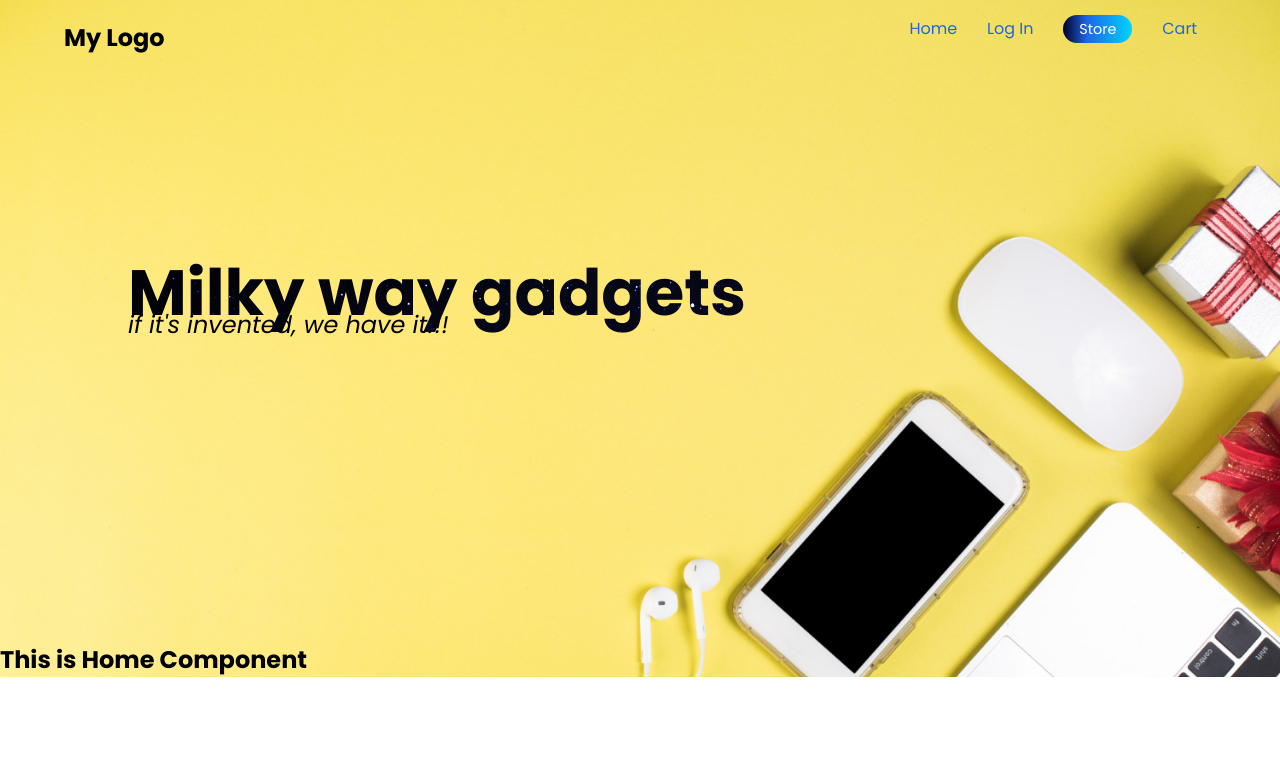
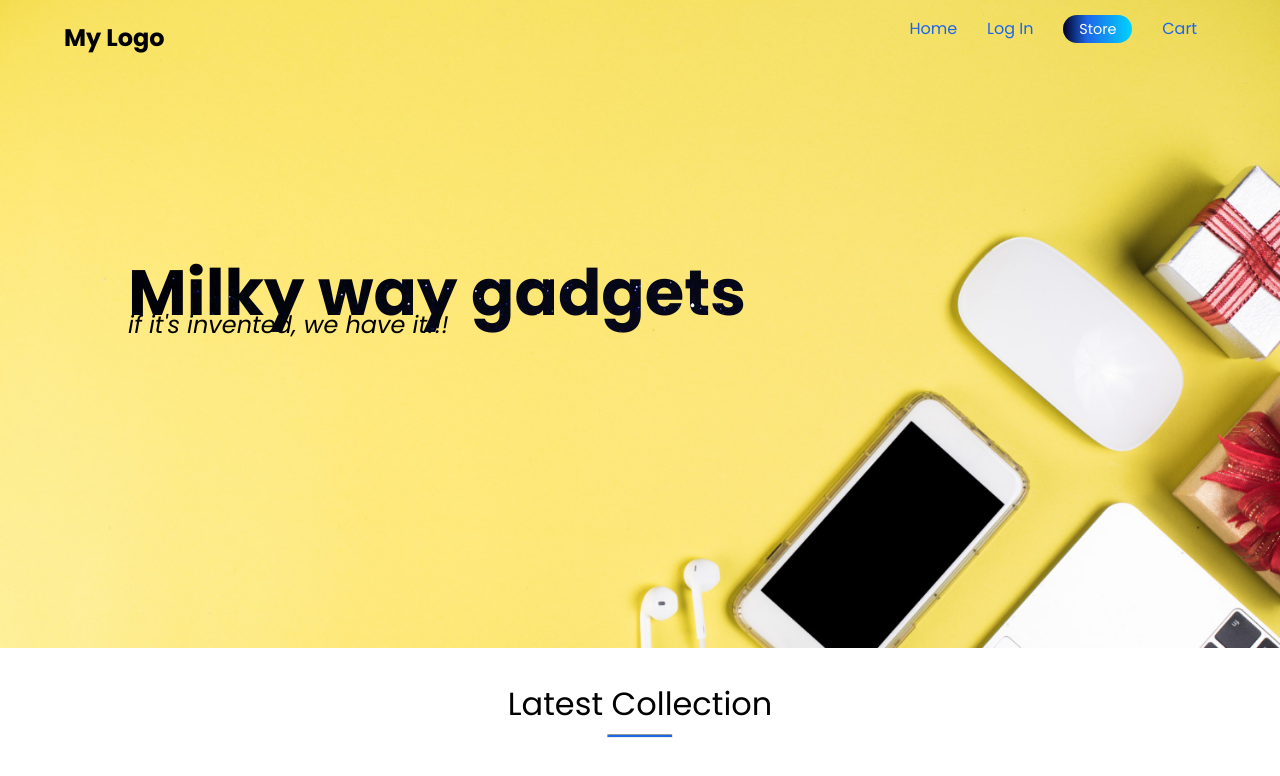
Before and after one commit to toyman640/small-shop-frontend, a React (Create React App) app: page / in a window 1280 px wide. Shown: the top 776 px of the page. Built offline with nearby package versions, Linux system fonts and the light colour scheme; a web font is replaced by a local one.

Commit message:
Build title section

```diff
--- a/src/App.css
+++ b/src/App.css
@@ -78,7 +78,7 @@ body {
     display: none;
   }
 
-  .Home-page {
+  .BannerCover {
     background-image: url('banner.jpg');
     background-size: cover;
   }
@@ -86,7 +86,7 @@ body {
   .BannerText {
     padding-left: 10%;
     padding-top: 15%;
-    padding-bottom: 20%;
+    padding-bottom: 22%;
   }
 
   .MainWork {
@@ -103,4 +103,21 @@ body {
     margin-top: 10%;
     font-style: italic;
   }
+
+  .LatestProduct {
+
+  }
+
+  .SectionTitle {
+    text-align: center;
+    font-size: 2em;
+  }
+
+  .TitleUnder {
+    width: 5%;
+    height: 2px;
+    margin-top: -2%;
+    background-color: #1d66e9;
+    border-radius: 8px;
+  }
 }
--- a/src/components/Home.js
+++ b/src/components/Home.js
@@ -1,10 +1,11 @@
 import React from 'react';
 import Banner from './homeComponents/Banner';
+import LatestProducts from './homeComponents/LatestProduct';
 
 const Home = () => (
   <div className="Home-page">
     <Banner />
-    <h2>This is Home Component</h2>
+    <LatestProducts />
   </div>
 );
 
--- a/src/components/homeComponents/Banner.js
+++ b/src/components/homeComponents/Banner.js
@@ -1,9 +1,11 @@
 import React from 'react';
 
 const Banner = () => (
-  <div className="BannerText">
-    <h2 className="MainWork">Milky way gadgets</h2>
-    <p className="Slogan">if it&apos;s invented, we have it!!!</p>
+  <div className="BannerCover">
+    <div className="BannerText">
+      <h2 className="MainWork">Milky way gadgets</h2>
+      <p className="Slogan">if it&apos;s invented, we have it!!!</p>
+    </div>
   </div>
 );
 
--- /dev/null
+++ b/src/components/homeComponents/LatestProduct.js
@@ -0,0 +1,10 @@
+import React from 'react';
+
+const LatestProducts = () => (
+  <div className="LatestProduct">
+    <p className="SectionTitle">Latest Collection</p>
+    <hr className="TitleUnder" />
+  </div>
+);
+
+export default LatestProducts;
```
